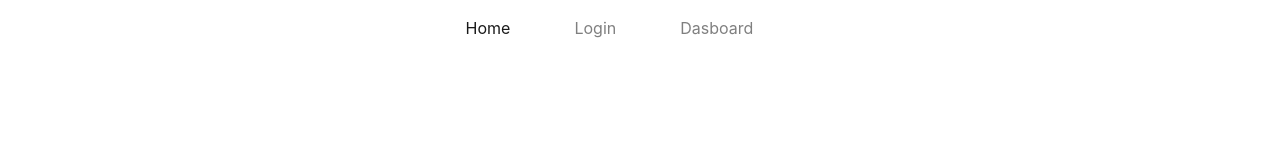
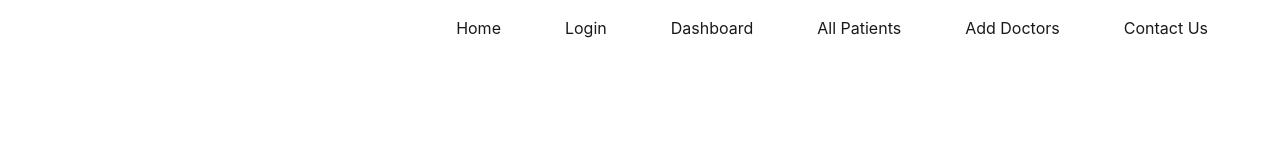
Before and after one commit to ummeyoni/doctor-s_portal, a React (Create React App) app: page /appointment in a window 1280 px wide. Shown: the top 160 px of the page. Built offline with nearby package versions, Linux system fonts and the light colour scheme.

Commit message:
changed again

```diff
--- a/src/components/AddDoctor/AddDoctor.js
+++ b/src/components/AddDoctor/AddDoctor.js
@@ -22,7 +22,7 @@ const AddDoctor = () => {
     formData.append("name", info.name);
     formData.append("email", info.email);
 
-    fetch("http://localhost:5000/addADoctor", {
+    fetch("https://stark-temple-71384.herokuapp.com/addADoctor", {
       method: "POST",
       body: formData
     })
--- a/src/components/AllPatients/AllPatients/AllPatients.js
+++ b/src/components/AllPatients/AllPatients/AllPatients.js
@@ -6,7 +6,7 @@ const AllPatients = () => {
   const [appointments, setAppointments] = useState([]);
 
   useEffect(() => {
-    fetch("http://localhost:5000/appointments")
+    fetch("https://stark-temple-71384.herokuapp.com/appointments")
       .then(res => res.json())
       .then(data => setAppointments(data));
   }, []);
--- a/src/components/Appointment/AppointmentForm/AppointmentForm.js
+++ b/src/components/Appointment/AppointmentForm/AppointmentForm.js
@@ -21,7 +21,7 @@ const AppointmentForm = ({ modalIsOpen, closeModal, appointmentOn, date }) => {
     data.date = date;
     data.created = new Date();
 
-    fetch("http://localhost:5000/addAppointment", {
+    fetch("https://stark-temple-71384.herokuapp.com/addAppointment", {
       method: "POST",
       headers: { "content-type": "application/json" },
       body: JSON.stringify(data)
--- a/src/components/Dashboard/Dashboard/Dashboard.js
+++ b/src/components/Dashboard/Dashboard/Dashboard.js
@@ -18,7 +18,7 @@ const Dashboard = () => {
   };
 
   useEffect(() => {
-    fetch("http://localhost:5000/appointmentsByDate", {
+    fetch("https://stark-temple-71384.herokuapp.com/appointmentsByDate", {
       method: "POST",
       headers: { "content-type": "application/json" },
       body: JSON.stringify({ date: selectedDate })
--- a/src/components/Home/Doctor/Doctor.js
+++ b/src/components/Home/Doctor/Doctor.js
@@ -16,7 +16,7 @@ const Doctor = props => {
           <img
             style={{ height: "200px" }}
             className="img-fluid mb-3"
-            src={`https://localhost:5000/${props.doctor.img}`}
+            src={`https://stark-temple-71384.herokuapp.com/${props.doctor.img}`}
             alt=""
           />
         )}
--- a/src/components/Home/Doctors/Doctors.js
+++ b/src/components/Home/Doctors/Doctors.js
@@ -7,7 +7,7 @@ const Doctors = () => {
   console.log(doctorsData);
 
   useEffect(() => {
-    fetch("http://localhost:5000/doctors")
+    fetch("https://stark-temple-71384.herokuapp.com/doctors")
       .then(res => res.json())
       .then(data => setDoctorsData(data));
   }, []);
--- a/src/components/Shared/Navbar/Navbar.js
+++ b/src/components/Shared/Navbar/Navbar.js
@@ -1,4 +1,5 @@
 import React from "react";
+import { Link } from "react-router-dom";
 
 const Navbar = () => {
   return (
@@ -18,49 +19,34 @@ const Navbar = () => {
       <div className="collapse navbar-collapse" id="navbarSupportedContent">
         <ul className="navbar-nav ml-auto">
           <li className="nav-item active">
-            <a className="nav-link mr-5" href="http://localhost:3000/">
+            <Link className="nav-link mr-5" to="/">
               Home
-            </a>
+            </Link>
           </li>
-          <li className="nav-item">
-            <a className="nav-link mr-5" href="http://localhost:3000/Login">
+          <li className="nav-item active">
+            <Link className="nav-link mr-5" to="/login">
               Login
-            </a>
+            </Link>
           </li>
-          <li className="nav-item">
-            <a
-              className="nav-link mr-5"
-              href="http://localhost:3000/dashboard/appointment"
-            >
-              Dasboard
-            </a>
+          <li className="nav-item active">
+            <Link className="nav-link mr-5" to="/dashboard/appointment">
+              Dashboard
+            </Link>
           </li>
-          <li className="nav-item">
-            <a
-              className="nav-link mr-5 "
-              href="http://localhost:3000/dashboard/allPatients"
-              style={{ color: "#FFFFFF" }}
-            >
+          <li className="nav-item active">
+            <Link className="nav-link mr-5" to="/dashboard/allPatients">
               All Patients
-            </a>
+            </Link>
           </li>
-          <li className="nav-item">
-            <a
-              className="nav-link mr-5 "
-              href="http://localhost:3000/adddoctor"
-              style={{ color: "#FFFFFF" }}
-            >
+          <li className="nav-item active">
+            <Link className="nav-link mr-5" to="/addDoctor">
               Add Doctors
-            </a>
+            </Link>
           </li>
-          <li className="nav-item">
-            <a
-              className="nav-link mr-5 "
-              href="Contact Us"
-              style={{ color: "#FFFFFF" }}
-            >
+          <li className="nav-item active">
+            <Link className="nav-link mr-5" to="#">
               Contact Us
-            </a>
+            </Link>
           </li>
         </ul>
       </div>
```
Also changed, not shown: firebase.json (added), 2 other files (tests, documents, lock files or other folders).
